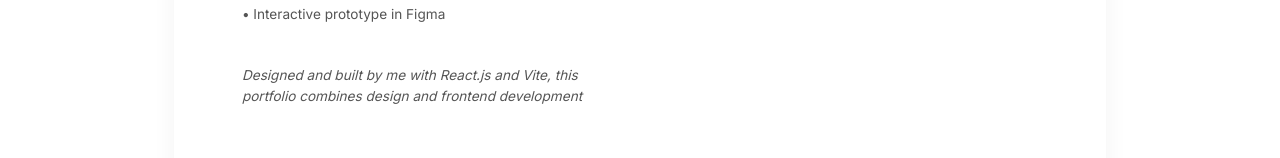
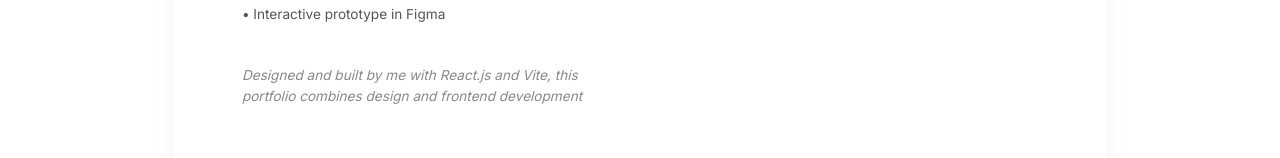
Before and after one commit to desjohnsen/portfolio, a React (Vite) app: page /about in a window 1280 px wide. Shown: the part 1245-1403 px from the top of the page. Built offline with nearby package versions, Linux system fonts and the light colour scheme.

Commit message:
style: set built-by text color to #888

```diff
--- a/src/pages/About.jsx
+++ b/src/pages/About.jsx
@@ -121,7 +121,7 @@ const About = () => {
           </li>
         </ul>
 
-        <p className="about-text" style={{ fontStyle: "italic" }}>
+        <p className="about-text" style={{ fontStyle: "italic", color: "#888" }}>
           Designed and built by me with React.js and Vite, this portfolio combines
           design and frontend development
         </p>
```
